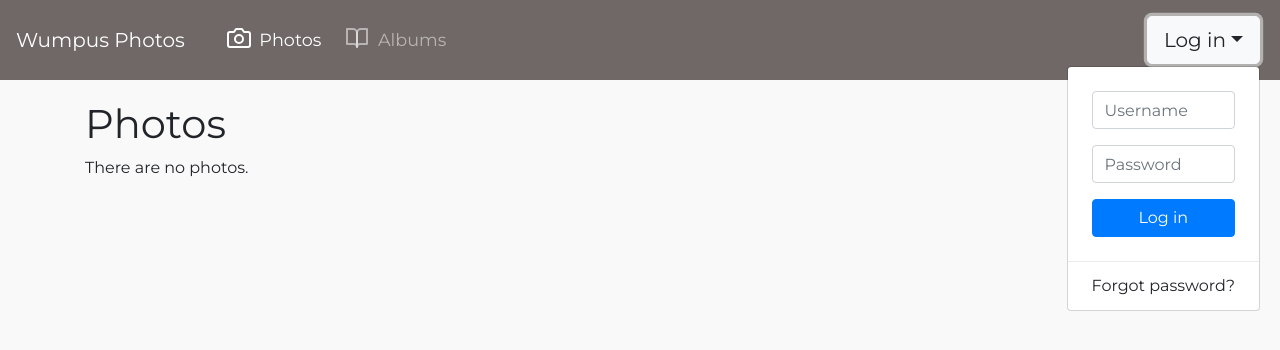
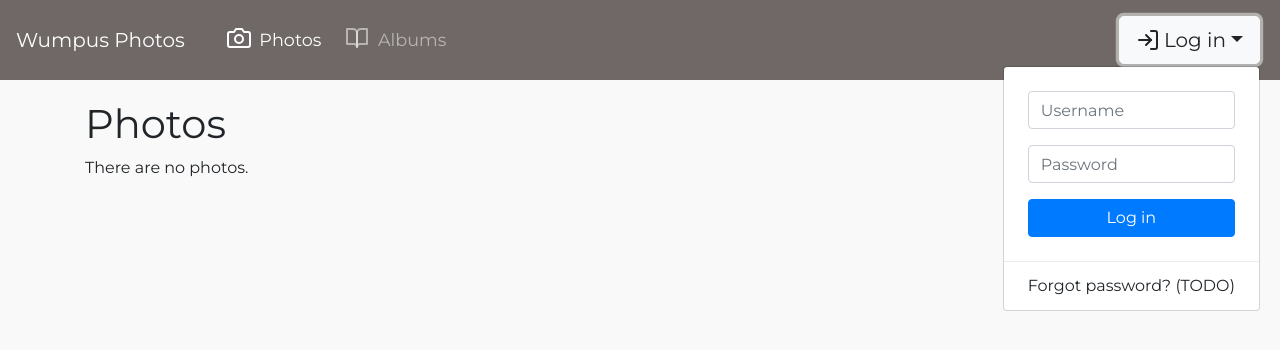
Before and after one commit to bbliem/bordone-room, a Django app: page /photos/ in a window 1280 px wide, after a click on "Log in". Shown: the top 350 px of the page. Run offline with Django 3.2, Linux system fonts and the light colour scheme; data that the repository does not hold is empty; some libraries are stand-ins or nearby versions.

Commit message:
Logging in and out

```diff
--- a/gallery/templates/gallery/base.html
+++ b/gallery/templates/gallery/base.html
@@ -59,37 +59,39 @@ document.addEventListener('DOMContentLoaded', function() {
     <ul class="navbar-nav">
       {% if perms.gallery.add_photo %}
         <li class="nav-item p-1">
-          <a href="#" role="button" class="btn btn-outline-light btn-lg" data-toggle="modal" data-target="#upload-modal">Upload</a>
+          <a href="#" role="button" class="btn btn-outline-light btn-lg" data-toggle="modal" data-target="#upload-modal"><i data-feather="upload"></i>Upload</a>
         </li>
       {% endif %}
 
       {% if user.is_authenticated %}
         <li class="nav-item p-1">
           <div class="dropdown">
-            <a href="#" role="button" class="btn btn-outline-light btn-lg dropdown-toggle" data-toggle="dropdown" aria-haspopup="true" aria-expanded="false">Logged in as TODO</a>
-            <div class="dropdown-menu dropdown-menu-right">
-              <a class="dropdown-item" href="#">Log out</a>
+            <a href="#" role="button" class="btn btn-link btn-lg text-light dropdown-toggle" data-toggle="dropdown" aria-haspopup="true" aria-expanded="false">Logged in as TODO</a>
+            <div class="dropdown-menu">
+              <a class="dropdown-item" href="{% url 'gallery:logout' %}"><i data-feather="log-out"></i>Log out</a>
             </div>
           </div>
         </li>
       {% else %}
         <li class="nav-item p-1">
           <div class="dropdown">
-            <a href="#" role="button" class="btn btn-outline-light btn-lg dropdown-toggle" data-toggle="dropdown" aria-haspopup="true" aria-expanded="false">Log in</a>
+            <a href="#" role="button" class="btn btn-outline-light btn-lg dropdown-toggle" data-toggle="dropdown" aria-haspopup="true" aria-expanded="false"><i data-feather="log-in"></i>Log in</a>
             <div class="dropdown-menu dropdown-menu-right">
-              <form class="px-4 py-3">
+              <form class="px-4 py-3" method="post" action="{% url 'gallery:login' %}">
+                {% csrf_token %}
+                <input type="hidden" name="next" value="">
                 <div class="form-group">
-                  <label for="loginFormUsername" class="sr-only">Username</label>
-                  <input type="text" class="form-control" id="loginFormUsername" placeholder="Username">
+                  <label for="id_username" class="sr-only">Username</label>
+                  <input type="text" class="form-control" id="id_username" name="username" placeholder="Username">
                 </div>
                 <div class="form-group">
-                  <label for="loginFormPassword" class="sr-only">Password</label>
-                  <input type="password" class="form-control" id="loginFormPassword" placeholder="Password">
+                  <label for="id_password" class="sr-only">Password</label>
+                  <input type="password" class="form-control" id="id_password" name="password" placeholder="Password">
                 </div>
                 <button type="submit" class="btn btn-primary btn-block">Log in</button>
               </form>
               <div class="dropdown-divider"></div>
-              <a class="dropdown-item" href="#">Forgot password?</a>
+              <a class="dropdown-item" href="#">Forgot password? (TODO)</a>
             </div>
           </div>
         </li>
--- a/gallery/templates/gallery/photo_list.html
+++ b/gallery/templates/gallery/photo_list.html
@@ -58,7 +58,7 @@ document.addEventListener("DOMContentLoaded", function() {
   <div class="d-flex align-items-baseline">
     <h1 class="float-left flex-grow-1">Photos</h1>
     {% if perms.gallery.change_photo %}
-      <button class="btn btn-outline-secondary float-right" id="open-edit-sidebar-button" onclick="openEditSidebar()"><i data-feather="edit"></i>Edit</button>
+      <button class="btn float-right" id="open-edit-sidebar-button" onclick="openEditSidebar()"><i data-feather="edit" title="Edit"></i></button>
     {% endif %}
   </div>
 
--- a/gallery/urls.py
+++ b/gallery/urls.py
@@ -1,3 +1,4 @@
+from django.contrib.auth import views as auth_views
 from django.urls import path
 from django.views.generic.base import RedirectView
 
@@ -15,4 +16,8 @@ urlpatterns = [
     path('albums/<int:pk>/', views.AlbumDetailView.as_view(), name='album_detail'),
     path('organize/', views.PhotoBatchEditView.as_view(),
          name='photo_batch_edit'),
+    path('accounts/login/',
+         auth_views.LoginView.as_view(template_name='gallery/login.html'),
+         name='login'),
+    path('accounts/logout/', auth_views.LogoutView.as_view(), name='logout'),
 ]
--- a/wumpus/settings.py
+++ b/wumpus/settings.py
@@ -158,3 +158,6 @@ IMAGEKIT_SPEC_CACHEFILE_NAMER = 'gallery.namers.source_name_as_path'
 GALLERY_THUMBNAIL_SIZES = [240, 320, 500, 640, 800, 1024]
 
 INTERNAL_IPS = ['127.0.0.1'] # https://django-debug-toolbar.readthedocs.io/en/latest/installation.html
+
+LOGIN_REDIRECT_URL = '/'
+LOGOUT_REDIRECT_URL = '/'
```
Also changed, not shown: gallery/templates/gallery/login.html (added, +41 -0 lines).
